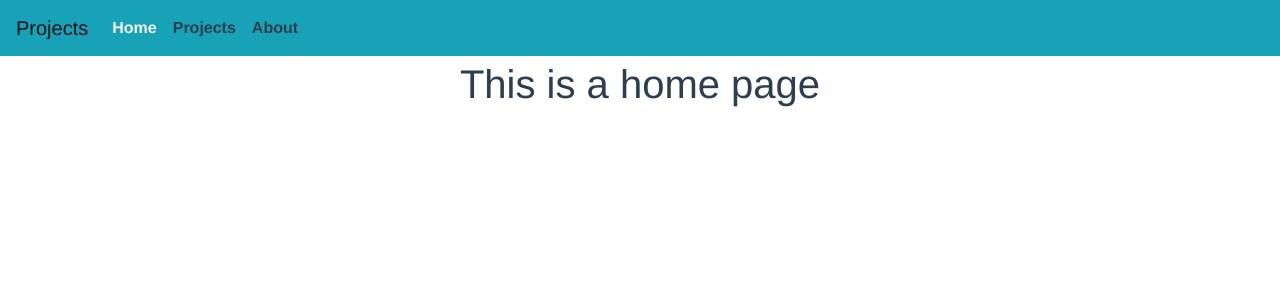
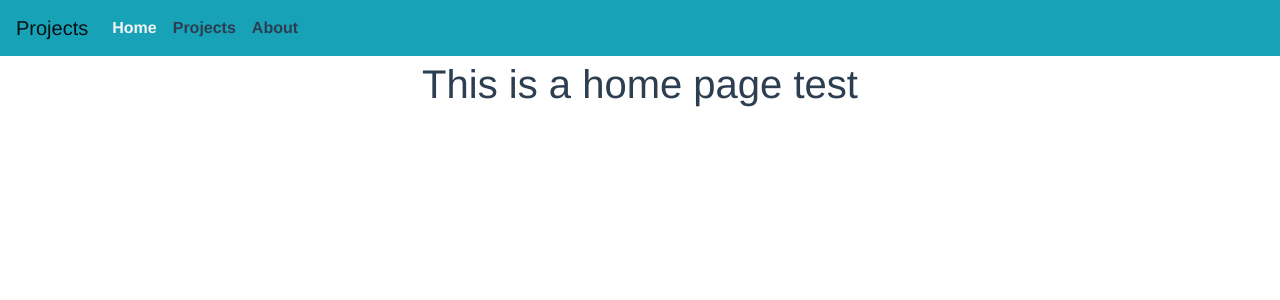
Before and after one commit to austinbspencer/V2, a Vue app: page / in a window 1280 px wide. Shown: the top 300 px of the page. Built offline with nearby package versions, Linux system fonts and the light colour scheme.

Commit message:
small change to test action

```diff
--- a/src/views/Home.vue
+++ b/src/views/Home.vue
@@ -1,5 +1,5 @@
 <template>
   <div class="home">
-    <h1>This is a home page</h1>
+    <h1>This is a home page test</h1>
   </div>
 </template>
```
